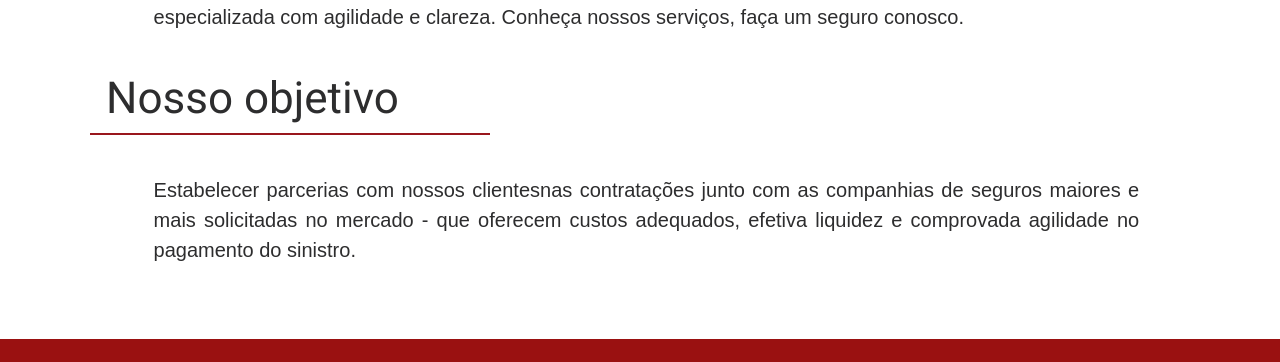
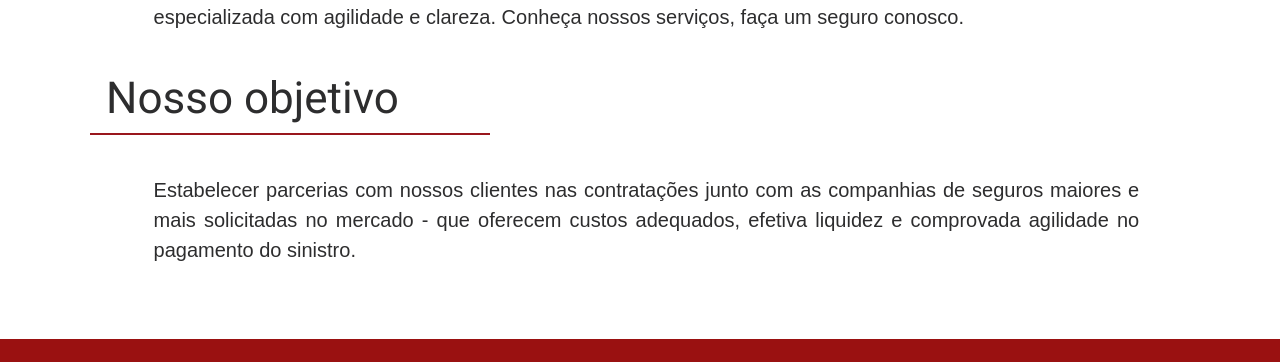
Before and after one commit to Maxcravo/Certa_Seguros, a React (Create React App) app: page / in a window 1280 px wide. Shown: the part 1162-1524 px from the top of the page. Built offline with nearby package versions, Linux system fonts and the light colour scheme.

Commit message:
Update Quemsomos.js

```diff
--- a/src/components/Quemsomos.js
+++ b/src/components/Quemsomos.js
@@ -13,7 +13,7 @@ export default function Quem_somos() {
             <div className={Styles.div_title2_quemsomos}>
                 <h1 className={Styles.title2}>Nosso objetivo</h1>
             </div>
-            <p className={Styles.text3}>Estabelecer parcerias com nossos clientesnas contratações junto com as companhias de seguros maiores e mais solicitadas no mercado - que oferecem custos adequados, efetiva liquidez e comprovada agilidade no pagamento do sinistro.</p>
+            <p className={Styles.text3}>Estabelecer parcerias com nossos clientes nas contratações junto com as companhias de seguros maiores e mais solicitadas no mercado - que oferecem custos adequados, efetiva liquidez e comprovada agilidade no pagamento do sinistro.</p>
         </div>
     )
 }
```
